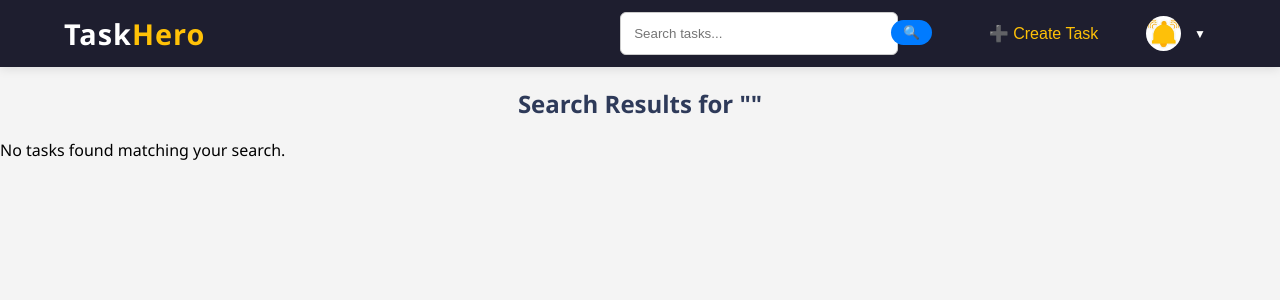
After one commit to Richiemighty/Task-Management-Web-App-Using-Python-DJango-SQI-Level-3-Project-, a Django app: page /search/ in a window 1280 px wide. The commit adds this page. Shown: the top 300 px of the page. Run offline with Django 5.2, Linux system fonts and the light colour scheme; a user stored in the database is signed in; data comes from the database, SQL or seed files in the repository; both versions use the stored data as it was after the commit.

Commit message:
fixed a bug in account creation (get instead of get_or_create) and also added search features importing Q

```diff
--- a/taskhero/core/apps.py
+++ b/taskhero/core/apps.py
@@ -6,5 +6,5 @@ class CoreConfig(AppConfig):
     name = "core"
 
 
-def ready(self):
-    import core.signals
+    def ready(self):
+        import core.signals
--- a/taskhero/core/signals.py
+++ b/taskhero/core/signals.py
@@ -1,3 +1,4 @@
+# core/models.py (or core/signals.py)
 from django.db.models.signals import post_save
 from django.dispatch import receiver
 from django.contrib.auth.models import User
@@ -7,4 +8,5 @@ from .models import UserProfile
 def create_or_update_user_profile(sender, instance, created, **kwargs):
     if created:
         UserProfile.objects.create(user=instance)
-    instance.userprofile.save()
+    else:
+        instance.userprofile.save()
--- a/taskhero/core/static/core/style.css
+++ b/taskhero/core/static/core/style.css
@@ -339,7 +339,7 @@ body {
 /* Navbar styling */
 .navbar {
     background-color: #1e1e2f;
-    padding: 10px 0;
+    padding: 4px 0;
     box-shadow: 0 2px 10px rgba(0,0,0,0.1);
     position: sticky;
     top: 0;
@@ -374,7 +374,7 @@ body {
 
 .nav-links a,
 .logout-form button {
-    color: #fff;
+    color: #FFC107;
     text-decoration: none;
     font-weight: 500;
     font-size: 1rem;
@@ -936,7 +984,46 @@ section {
 
 
 
+.create-btn{
+    margin: 0;
+}
 
+
+
+
+
+/* STYLES FOR SEARCH */
+.search-form {
+    width: 30vw;
+    display: flex;
+    justify-content: space-around;
+    align-items: center;
+    position: relative;
+}
+
+.search-form input {
+    padding: 5px 10px;
+    border-radius: 20px;
+    border: 1px solid #ccc;
+    width: 65%;
+}
+
+.search-form button {
+    background-color: #007bff;
+    color: white;
+    padding: 5px 12px;
+    border: none;
+    border-radius: 20px;
+    cursor: pointer;
+    transition: background-color 0.3s ease;
+    position: absolute;
+    top: 0%;
+    right: 5%;
+}
+
+.search-form button:hover {
+    background-color: #0056b3;
+}
 
 
 
--- a/taskhero/core/templates/core/base.html
+++ b/taskhero/core/templates/core/base.html
@@ -18,12 +18,22 @@
     <nav class="navbar">
         <div class="container">
             <div class="logo">Task<span>Hero</span></div>
+
             <div class="nav-links">
+
                 {% if user.is_authenticated %}
+
+                <form action="{% url 'search_tasks' %}" method="get" class="search-form">
+                  <input type="text" name="q" placeholder="Search tasks..." required>
+                  <button type="submit">🔍</button>
+                </form>
+
+
                 <form action="{% url 'create_task'%}" method="post" class="logout-form">
-                    {% csrf_token %}
+
+                  {% csrf_token %}
                     <button type="submit" class="create-btn">➕ Create Task</button>
-                  </form>
+                </form>
 
                   <div class="profile-dropdown">
                     <div class="profile-toggle" onclick="toggleDropdown()">
--- a/taskhero/core/templates/core/dashboard.html
+++ b/taskhero/core/templates/core/dashboard.html
@@ -1,7 +1,7 @@
 {% extends 'core/base.html' %}
 {% block content %}
 
-<section>
+<section id = "dashboard">
 
     <h2 class="dashboard-header">Welcome to your TaskHero Dashboard, {{ user.first_name|title }} {{ user.last_name|title }}!</h2>
 
--- /dev/null
+++ b/taskhero/core/templates/core/search_results.html
@@ -0,0 +1,18 @@
+{% extends 'core/base.html' %}
+
+{% block content %}
+  <h2>Search Results for "{{ query }}"</h2>
+
+  {% if results %}
+    <ul class="task-results">
+      {% for task in results %}
+        <li>
+          <strong>{{ task.title }}</strong><br>
+          <small>{{ task.description }}</small>
+        </li>
+      {% endfor %}
+    </ul>
+  {% else %}
+    <p>No tasks found matching your search.</p>
+  {% endif %}
+{% endblock %}
--- a/taskhero/core/urls.py
+++ b/taskhero/core/urls.py
@@ -18,6 +18,7 @@ urlpatterns = [
     path('delete-task/<int:task_id>/', views.delete_task, name='delete_task'),
     path('task/<int:task_id>/start/', views.start_task, name='start_task'),
     path('task/<int:task_id>/complete/', views.complete_task, name='complete_task'),
+    path('search/', views.search_tasks, name='search_tasks'),
 
 
 ]
--- a/taskhero/core/views.py
+++ b/taskhero/core/views.py
@@ -1,3 +1,4 @@
+from django.db.models import Q
 from django.shortcuts import render, redirect
 from django.contrib.auth.decorators import login_required
 from django.contrib.auth import authenticate, login
@@ -13,9 +14,12 @@ from datetime import date
 
 
 
+def landing(request):
+    if request.user.is_authenticated:
+        return redirect('dashboard')
+    return render(request, 'core/landing.html')
 
-def landing(request):
-    return render(request, 'core/landing.html')
+
 
 def signup_view(request):
     if request.method == 'POST':
@@ -86,7 +90,7 @@ def login_view(request):
 
 @login_required
 def dashboard(request):
-    profile = UserProfile.objects.get(user=request.user)
+    profile, created = UserProfile.objects.get_or_create(user=request.user)
     tasks_to_do = Task.objects.filter(user=request.user, status='to_do')
     tasks_in_progress = Task.objects.filter(user=request.user, status='in_progress')
     tasks_completed = Task.objects.filter(user=request.user, status='completed')
@@ -190,3 +194,20 @@ def complete_task(request, task_id):
         task.status = 'completed'
         task.save()
     return redirect('dashboard')
+
+
+
+
+
+
+
+def search_tasks(request):
+    query = request.GET.get('q', '')
+    results = Task.objects.filter(
+        Q(title__icontains=query) | Q(description__icontains=query),
+        user=request.user
+    )
+    return render(request, 'core/search_results.html', {
+        'query': query,
+        'results': results
+    })
```
Also changed, not shown: other parts of taskhero/core/static/core/style.css (+52 -4 lines), taskhero/core/static/core/images/dashboard 2.webp (added), taskhero/core/static/core/images/dashboard.jpg (added), taskhero/db.sqlite3, taskhero/media/user_5/profile/PHOTO-2025-04-20-14-31-41-min.jpg (added), taskhero/media/user_5/profile/Screen_Shot_2025-03-29_at_8.06.51_PM.png (added), taskhero/media/user_5/profile/Screen_Shot_2025-04-19_at_9.18.13_AM.png (added), taskhero/media/user_6/profile/Screen_Shot_2025-04-13_at_12.55.24_AM.png (added), 2 other files.
